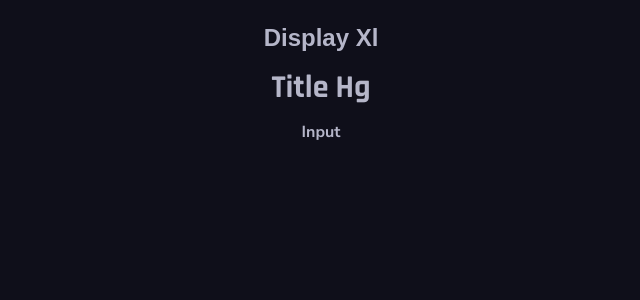
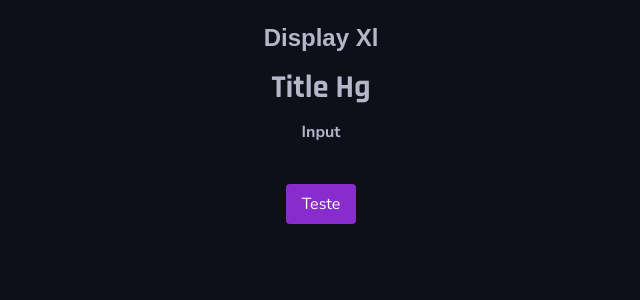
Before and after one commit to Edu-2de/fullstack-work-node, a React (Vite) app in the folder eventpass-web/: page / in a window 1280 px wide. Shown: the top 300 px of the page, without its empty margins (319-959 px from the left). Built offline with nearby package versions, Linux system fonts and the light colour scheme; a web font is replaced by a local one.

Commit message:
feat: adiciona componente Button com variantes e estilos

```diff
--- a/eventpass-web/src/App.tsx
+++ b/eventpass-web/src/App.tsx
@@ -1,8 +1,9 @@
+import Button from "./components/button";
 import Text from "./components/text";
 
 function App() {
     return (
-        <>
+        <div className="flex flex-col gap-5">
             <div className="w-full flex flex-col items-center gap-2 bg-gray-100 mt-5">
                 <Text as="h2" variant="display-xl" weight="bold">
                     Display Xl
@@ -14,7 +15,10 @@ function App() {
                     Input
                 </Text>
             </div>
-        </>
+            <div className="w-full flex flex-col items-center gap-2 bg-gray-100 mt-5">
+                <Button>Teste</Button>
+            </div>
+        </div>
     );
 }
 
--- /dev/null
+++ b/eventpass-web/src/components/button.tsx
@@ -0,0 +1,49 @@
+import React from "react";
+import { tv, type VariantProps } from "tailwind-variants";
+import Text from "./text";
+
+const buttonVariants = tv({
+    base: "flex items-center cursor-pointer justify-center transition-all rounded group gap-2 disabled:opacity-50 disabled:cursor-not-allowed",
+
+    variants: {
+        variant: {
+            solid: "bg-purple-base hover:bg-purple-light ",
+            outline:
+                "border-2 border-purple-base text-purple-base hover:bg-purple-base/10",
+            ghost: "bg-transparent hover:bg-gray-300 text-white",
+        },
+        size: {
+            sm: "h-8 px-3",
+            md: "h-10 px-4",
+            lg: "h-12 px-6",
+        },
+    },
+    defaultVariants: {
+        variant: "solid",
+        size: "md",
+    },
+});
+
+interface ButtonProps
+    extends
+        React.ComponentProps<"button">,
+        VariantProps<typeof buttonVariants> {}
+
+export default function Button({
+    children,
+    className,
+    variant,
+    size,
+    ...props
+}: ButtonProps) {
+    return (
+        <button
+            className={buttonVariants({ variant, size, className })}
+            {...props}
+        >
+            <Text as="p" variant="input-text" color="button">
+                {children}
+            </Text>
+        </button>
+    );
+}
```
